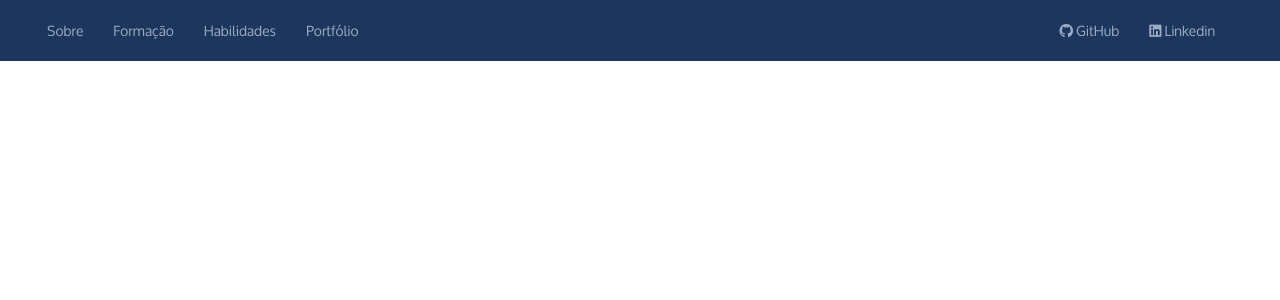
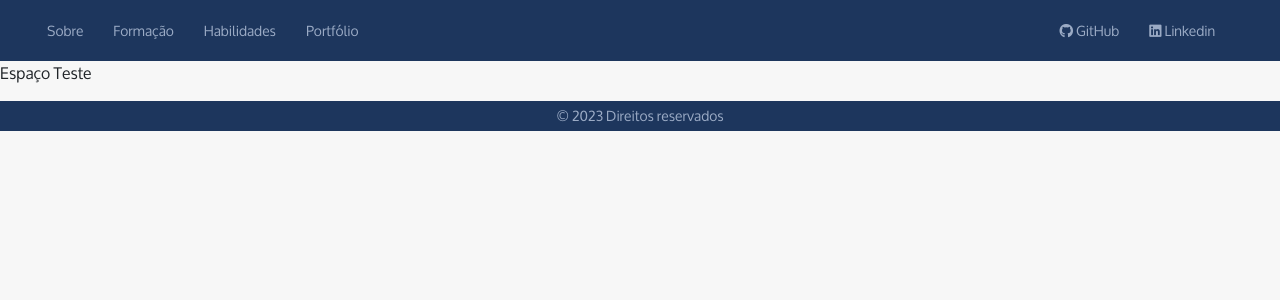
Before and after one commit to romuloptmota/portfolio-angular, an Angular app: page / in a window 1280 px wide. Shown: the top 300 px of the page. Built offline with nearby package versions, Linux system fonts and the light colour scheme.

Commit message:
Criado Footer

```diff
--- a/src/app/app.component.html
+++ b/src/app/app.component.html
@@ -1 +1,3 @@
 <app-header></app-header>
+<p>Espaço Teste</p>
+<app-footer></app-footer>
--- a/src/app/app.module.ts
+++ b/src/app/app.module.ts
@@ -5,11 +5,13 @@ import { AppRoutingModule } from './app-routing.module';
 import { AppComponent } from './app.component';
 import { HeaderComponent } from './header/header.component';
 import { NgbModule } from '@ng-bootstrap/ng-bootstrap';
+import { FooterComponent } from './footer/footer.component';
 
 @NgModule({
   declarations: [
     AppComponent,
-    HeaderComponent
+    HeaderComponent,
+    FooterComponent
   ],
   imports: [
     BrowserModule,
--- /dev/null
+++ b/src/app/footer/footer.component.html
@@ -0,0 +1,3 @@
+<footer>
+  <p>&copy; 2023 Direitos reservados</p>
+</footer>
--- /dev/null
+++ b/src/app/footer/footer.component.less
@@ -0,0 +1,17 @@
+@background-color: #1d365d;
+@font-color-header: #9BABC5;
+
+*{
+  font-size: 14px;
+}
+
+footer{
+  background-color: @background-color;
+  color: @font-color-header;
+  display: flex;
+  justify-content: center;
+  height: 30px;
+  p{
+    padding: 4px;
+  }
+}
--- a/src/styles.less
+++ b/src/styles.less
@@ -13,3 +13,7 @@
   padding: 0;
   font-family: Oxygen, sans-serif;
 }
+
+body{
+  background-color: #F7F7F7;
+}
```
Also changed, not shown: src/app/footer/footer.component.ts (added, +10 -0 lines), 1 other file (tests, documents, lock files or other folders).
